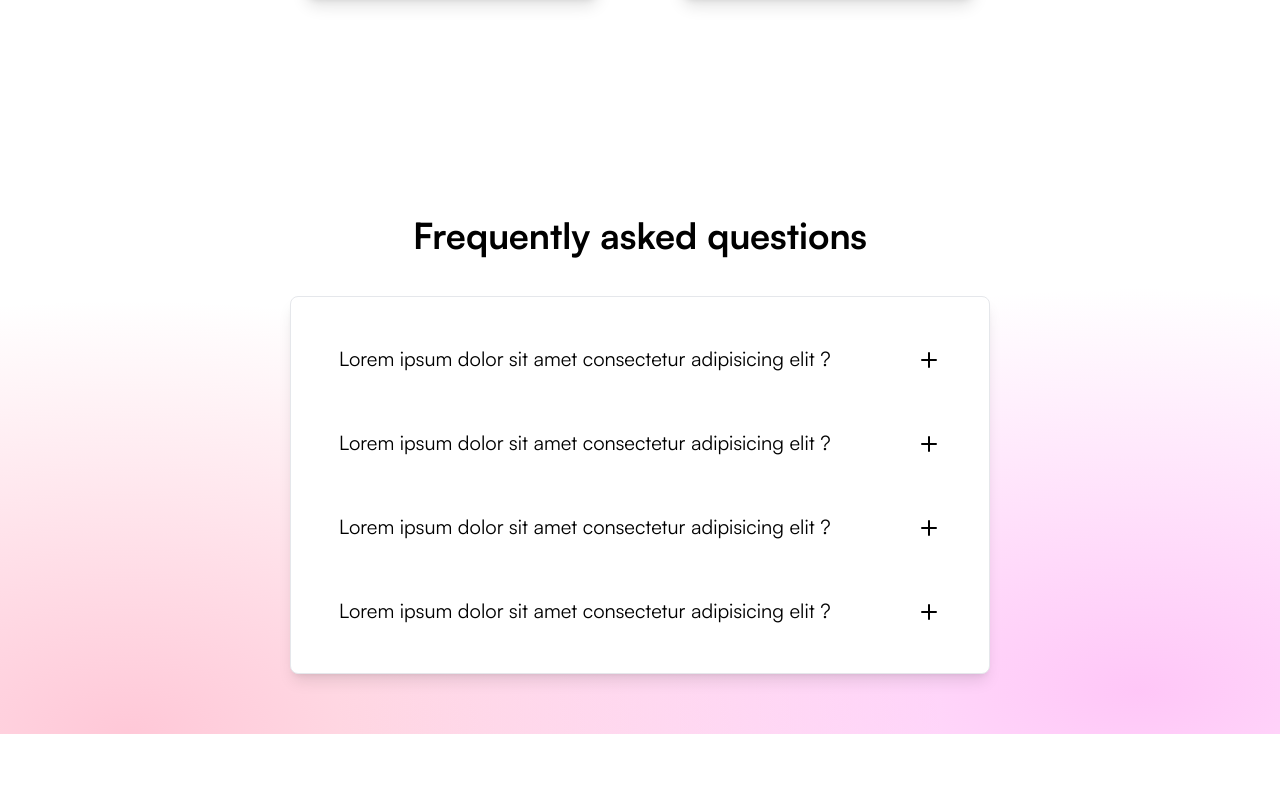
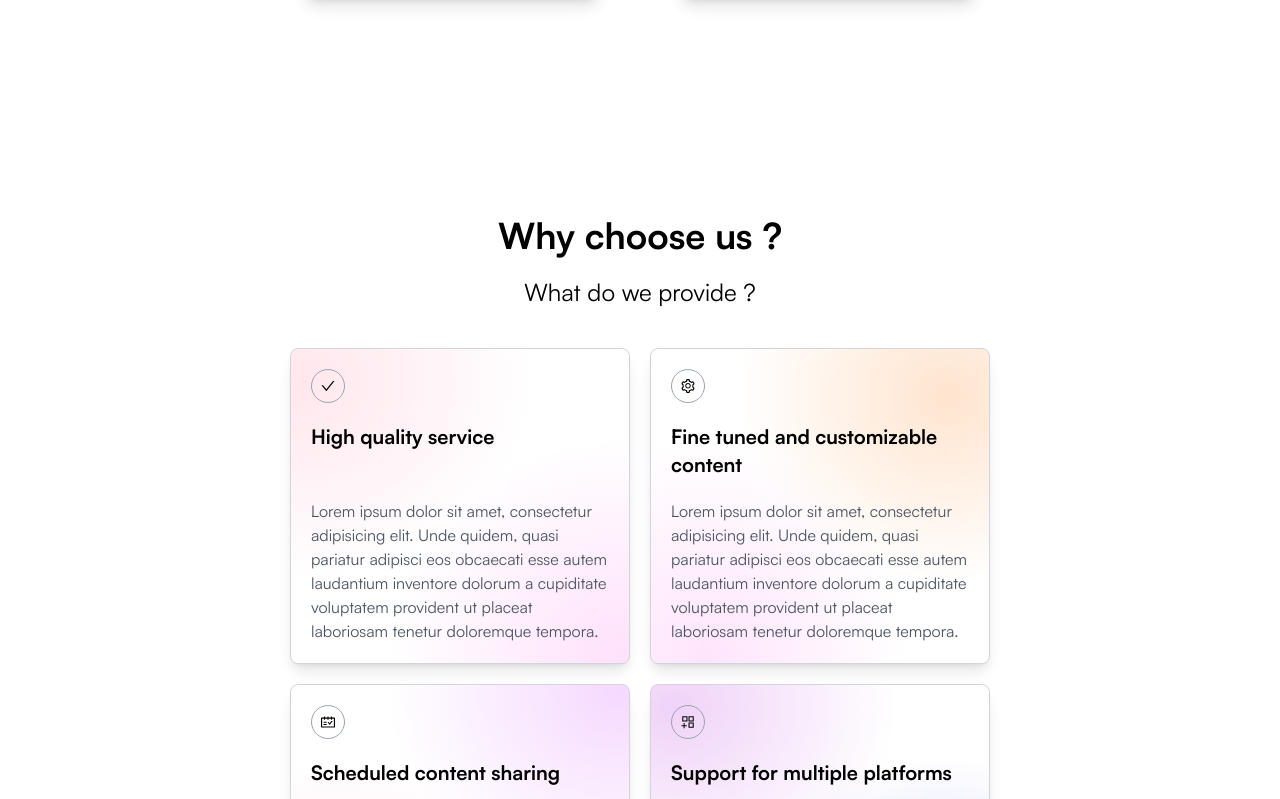
Before and after one commit to noah-blanchard/social-landing-page, a Next.js app: page / in a window 1280 px wide. Shown: the part 1581-2380 px from the top of the page. Before the commit the page ends 2315 px from the top, so only its background shows below. Built offline with nearby package versions, Linux system fonts and the light colour scheme.

Commit message:
Feature section finished and responsive

```diff
--- a/package.json
+++ b/package.json
@@ -19,6 +19,7 @@
     "postcss": "8.4.23",
     "react": "18.2.0",
     "react-dom": "18.2.0",
+    "react-icons": "^4.9.0",
     "tailwindcss": "3.3.2",
     "typescript": "5.0.4"
   }
--- /dev/null
+++ b/src/components/Cards/FeatureCard.tsx
@@ -0,0 +1,25 @@
+const FeatureCard: React.FC<{
+  title: string;
+  description: string;
+  icon: React.ReactNode;
+  bg?: object;
+  children?: React.ReactNode;
+}> = ({ title, description, icon, children, bg }) => {
+  return (
+    <div className="flex flex-col items-center justify-start w-full h-full border rounded-lg border-gray-300 bg-white shadow-lg p-5 text-black" style={bg}>
+      <div className="flex flex-col items-center justify-between w-full h-full">
+        <div className="flex flex-col items-start justify-start w-full">
+          <div className="border rounded-full border-gray-400 p-2">
+          {icon}
+          </div>
+
+        <h1 className="text-lg md:text-xl font-bold mt-5 w-full">{title}</h1>
+        </div>
+        <p className="w-full mt-5 text-gray-600">{description}</p>
+        {children}
+      </div>
+    </div>
+  );
+};
+
+export default FeatureCard;
--- a/src/components/PricingCard.tsx
+++ b/src/components/Cards/PricingCard.tsx
@@ -1,7 +1,7 @@
 import { MouseEventHandler } from "react";
-import BarDivider from "./BarDivider";
-import Button from "./Buttons/Button";
-import {  OutlinedFavorite, OutlinedLightning, } from "./SVGs/SVGs";
+import BarDivider from "../BarDivider";
+import Button from "../Buttons/Button";
+import {  OutlinedFavorite, OutlinedLightning, } from "../SVGs/SVGs";
 
 const enhancedBackground = {
   backgroundImage:
--- /dev/null
+++ b/src/components/Sections/LandingPage/FeaturesSection.tsx
@@ -0,0 +1,85 @@
+import FeatureCard from "@/components/Cards/FeatureCard";
+import { HighQuality, PaperPlane } from "@/components/SVGs/SVGs";
+import {
+  AiOutlineCheck,
+  AiOutlineSetting,
+  AiOutlineSchedule,
+  AiOutlineAppstoreAdd,
+} from "react-icons/ai";
+
+const bg1 = {
+  backgroundColor: "hsla(0, 0%, 100%, 1)",
+  backgroundImage: `
+    radial-gradient(at 98% 98%, hsla(308,100%,70%,0.2) 0px, transparent 50%),
+    radial-gradient(at 3% 10%, hsla(343,100%,76%,0.2) 0px, transparent 50%)   `,
+};
+
+const bg2 = {
+  backgroundColor: "hsla(0, 0%, 100%, 1)",
+  backgroundImage: `
+  radial-gradient(at 16% 100%, hsla(308,100%,70%,0.18) 0px, transparent 50%),
+radial-gradient(at 88% 15%, hsla(27,100%,50%,0.19) 0px, transparent 50%)`,
+};
+
+const bg3 = {
+  backgroundColor: "hsla(0, 0%, 100%, 1)",
+  backgroundImage: `
+    radial-gradient(at 97% 3%, hsla(285,100%,50%,0.15) 0px, transparent 50%),
+radial-gradient(at 13% 90%, hsla(343,100%,76%,0.2) 0px, transparent 50%)
+    `,
+};
+
+const bg4 = {
+  backgroundColor: "hsla(0, 0%, 100%, 1)",
+  backgroundImage: `
+        radial-gradient(at 7% 8%, hsla(287,83%,47%,0.19) 0px, transparent 50%),
+radial-gradient(at 86% 84%, hsla(239,94%,50%,0.15) 0px, transparent 50%)
+`,
+};
+
+const lorem =
+  "Lorem ipsum dolor sit amet, consectetur adipisicing elit. Unde quidem, quasi pariatur adipisci eos obcaecati esse autem laudantium inventore dolorum a cupiditate voluptatem provident ut placeat laboriosam tenetur doloremque tempora.";
+
+const FeaturesSection: React.FC = () => {
+  return (
+    <section
+      id="features"
+      className="flex flex-col items-center justify-center bg-center w-full box-border gap-y-10 gap-x-10 p-25 md:pt-24 md:p-10"
+    >
+      <h1 className="lg:text-4xl md:text-3xl text-xl font-bold text-black text-center flex-col flex md:space-y-5 px-16">
+        <span>Why choose us ?</span>
+        <span className="text-lg md:text-2xl font-normal">
+          What do we provide ?
+        </span>
+      </h1>
+      <div className="grid grid-cols-1 md:grid-cols-2 gap-5 w-[300px] md:w-[700px]">
+        <FeatureCard
+          title="High quality service"
+          description={lorem}
+          icon={<AiOutlineCheck />}
+          bg={bg1}
+        />
+        <FeatureCard
+          title="Fine tuned and customizable content"
+          description={lorem}
+          icon={<AiOutlineSetting />}
+          bg={bg2}
+        />
+        <FeatureCard
+          title="Scheduled content sharing"
+          description={lorem}
+          icon={<AiOutlineSchedule />}
+          bg={bg3}
+        />
+        <FeatureCard
+          title="Support for multiple platforms"
+          description={lorem}
+          icon={<AiOutlineAppstoreAdd />}
+          bg={bg4}
+        />
+      </div>
+    </section>
+  );
+};
+
+export default FeaturesSection;
--- a/src/components/Sections/LandingPage/PrincingSection.tsx
+++ b/src/components/Sections/LandingPage/PrincingSection.tsx
@@ -1,5 +1,5 @@
 import { useRouter } from "next/router";
-import PrincingCard from "../../PricingCard";
+import PrincingCard from "../../Cards/PricingCard";
 import { Box3D, PaperPlane, Bell } from "@/components/SVGs/SVGs";
 
 const PrincingSection: React.FC = () => {
--- a/src/pages/index.tsx
+++ b/src/pages/index.tsx
@@ -5,6 +5,7 @@ import LandingSection from '@/components/Sections/LandingPage/LandingSection'
 import PrincingSection from '@/components/Sections/LandingPage/PrincingSection'
 import EmptySpace from '@/components/EmptySpace'
 import FAQSection from '@/components/Sections/LandingPage/FAQSection'
+import FeaturesSection from '@/components/Sections/LandingPage/FeaturesSection'
 
 const inter = Inter({ subsets: ['latin'] })
 
@@ -15,7 +16,9 @@ export default function Home() {
       <LandingSection />
       <EmptySpace />
       <PrincingSection />
-      <EmptySpace gradient />
+      <EmptySpace />
+      <FeaturesSection />
+      <EmptySpace />
       <FAQSection />
     </main>
   )
```
Also changed, not shown: src/components/SVGs/SVGs.tsx (+16 -0 lines), 1 other file (tests, documents, lock files or other folders).
